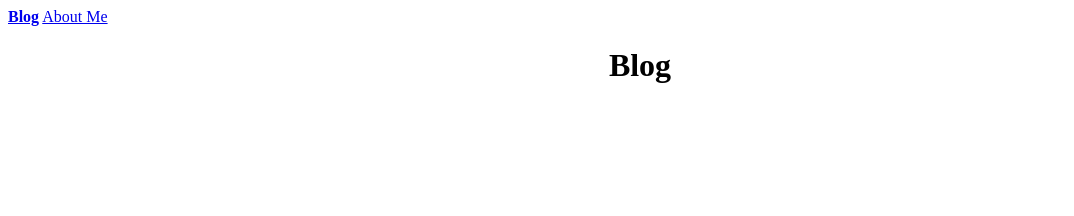
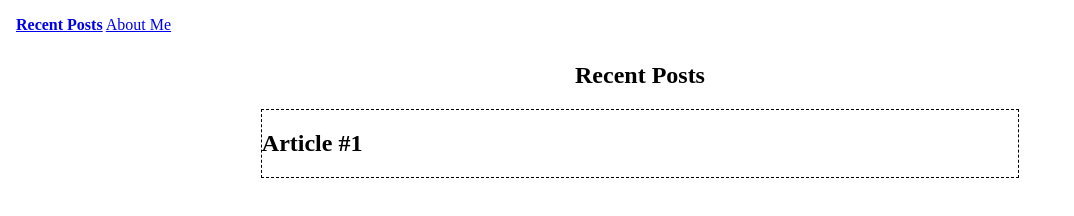
Before and after one commit to sleshJdev/slesh.dev, a website: page src/index.html in a window 1280 px wide. Shown: the whole page, without its empty margins (0-1074 px from the left). Drawn offline with Linux system fonts and the light colour scheme.

```diff
--- a/src/index.html
+++ b/src/index.html
@@ -3,17 +3,22 @@
 
 <head>
     <meta charset="utf8">
+    <title>Recent Posts</title>
     <link href="style.css" rel="stylesheet" type="text/css" media="screen" >
 </head>
 
 <body>
-    <nav>
-        <a href="index.html" class="active">Blog</a>
+    <nav class="nav">
+        <a href="index.html" class="active">Recent Posts</a>
         <a href="about.html">About Me</a>
     </nav>
-    <h1 class="center">
-        Blog
-    </h1>
+    <div class="posts">
+        <h2 class="text--center">Recent Posts</h2>
+        <article>
+            <h2> Article #1</h2>
+        </article>
+    </div>
+
 </body>
 
 </html>
--- a/src/script.js
+++ /dev/null
@@ -1,3 +0,0 @@
-function main() {
-    console.log('Hello!');
-}
--- a/src/style.css
+++ b/src/style.css
@@ -1,7 +1,21 @@
-.center {
+.nav {
+    padding: .5em;
+}
+
+.posts {
+    width: 60%;
+    margin: 0 auto;
+}
+
+.posts article {
+    border: 1px dashed black;
+}
+
+.text--center {
     vertical-align: middle;
     text-align: center;
 }
+
 .active {
     font-weight: bold;
 }
```
Also changed, not shown: package.json (+18 -12 lines), postcss.config.js (added, +9 -0 lines), src/about.html (+1 -0 lines), .minify.json (deleted), 1 other file.
